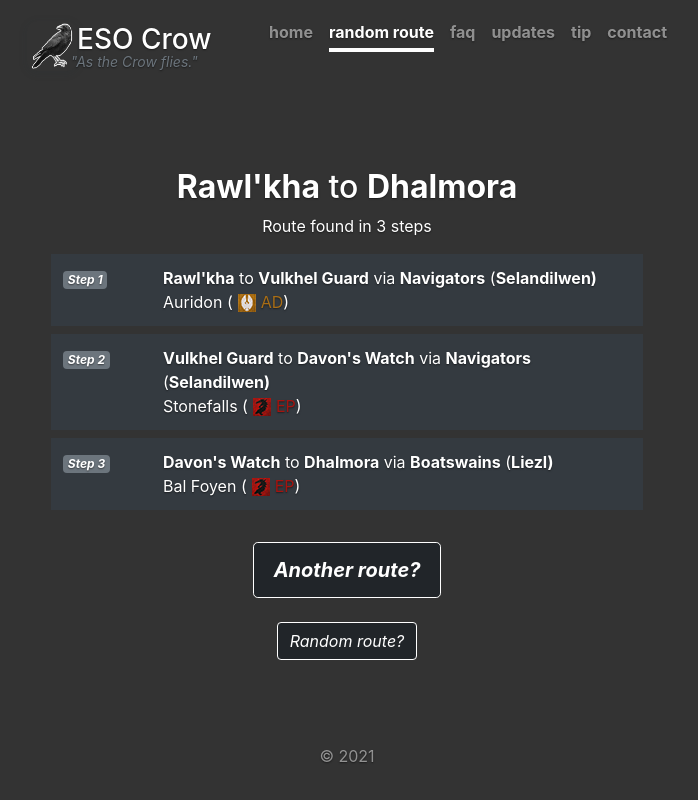
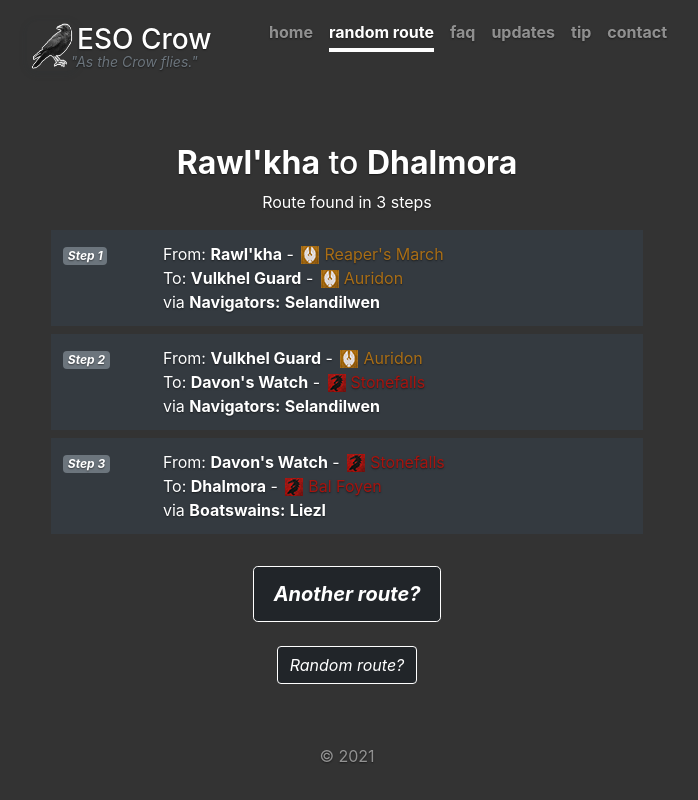
Before and after one commit to kaineyb/ESO-Crow, a Flask app: a page that uses templates/routing/dijkstra.html in a window 1280 px wide. Shown: the whole page, without its empty margins (293-991 px from the left). Run offline with Flask 2, Linux system fonts and the light colour scheme; some libraries are stand-ins or nearby versions.

Commit message:
added start zone on routing, tweaked css
added images for dlc/exp/neutral zones

```diff
--- a/esocrow/functions/routing.py
+++ b/esocrow/functions/routing.py
@@ -48,6 +48,7 @@ def dijkstra(G: DiGraph, source: str, destination: str, attribute_label: "dict[A
                 pairs_list.append(
                     [start, finish,
                      attribute_label[pairs], attribute_npc[pairs],
+                     city_zone(start), city_zone_type(start),
                      city_zone(finish), city_zone_type(finish)])
 
             if len(pairs_list) > 0:
--- a/static/css/style.css
+++ b/static/css/style.css
@@ -1,16 +1,5 @@
-:root {
-  --dc: rgb(0, 100, 150);
-  --ep: rgb(165, 20, 15);
-  --ad: rgb(169, 110, 22);
-
-  --dc-image: url(/static/images/daggerfall.png);
-  --ep-image: url(/static/images/ebonheart.png);
-  --ad-image: url(/static/images/aldmeri.png);
-
-  --dlc: green;
-  --expansion: pink;
-  --neutral: lightgray;
-}
+@import url(sub/colours.css);
+@import url(sub/images.css);
 
 img {
   height: auto;
@@ -69,35 +58,65 @@ main a {
 .routes_dc {
   color: var(--dc);
 }
+.routes_dc::before {
+  content: var(--dc-image);
+}
 
 .routes_ad {
   color: var(--ad);
+}
+.routes_ad::before {
+  content: var(--ad-image);
 }
 
 .routes_ep {
   color: var(--ep);
 }
 
+.routes_ep::before {
+  content: var(--ep-image);
+}
+
+.routes_dlc {
+  color: var(--dlc);
+}
+
+.routes_dlc::before {
+  content: var(--dlc-image);
+}
+
+.routes_expansion {
+  color: var(--expansion);
+}
+
+.routes_expansion::before {
+  content: var(--expansion-image);
+}
+
+.routes_neutral {
+  color: var(--neutral);
+}
+.routes_neutral::before {
+  content: var(--neutral-image);
+}
+
 .routes_dc::before,
 .routes_ad::before,
-.routes_ep::before {
+.routes_ep::before,
+.routes_dlc::before,
+.routes_neutral::before,
+.routes_expansion::before {
   margin-right: 5px;
-  margin-left: 5px;
+  margin-left: 3px;
   position: relative;
   top: 4px;
 }
 
-.routes_ep::before {
-  content: var(--ep-image);
-}
-
-.routes_dc::before {
-  content: var(--dc-image);
-}
-
-.routes_ad::before {
-  content: var(--ad-image);
-}
+/* .zone {
+  -webkit-text-stroke-width: 0.01rem;
+  -webkit-text-fill-color: inherit;
+  -webkit-text-stroke-color: white;
+} */
 
 .zone-badge {
   float: right;
--- /dev/null
+++ b/static/css/sub/colours.css
@@ -0,0 +1,9 @@
+:root {
+  --dc: rgb(0, 100, 150);
+  --ep: rgb(165, 20, 15);
+  --ad: rgb(169, 110, 22);
+
+  --dlc: green;
+  --expansion: pink;
+  --neutral: lightgray;
+}
--- /dev/null
+++ b/static/css/sub/images.css
@@ -0,0 +1,9 @@
+:root {
+  --dc-image: url(/static/images/daggerfall.png);
+  --ep-image: url(/static/images/ebonheart.png);
+  --ad-image: url(/static/images/aldmeri.png);
+
+  --dlc-image: url(/static/images/dlc.png);
+  --expansion-image: url(/static/images/expansion.png);
+  --neutral-image: url(/static/images/neutral.png);
+}
--- a/templates/routing/dijkstra.html
+++ b/templates/routing/dijkstra.html
@@ -2,13 +2,13 @@
 {% set active_page = "route" %}
 
 {% macro zone_type(zt) %}
-{% if  zt == "DC" %}routes_dc{% endif %}
-{% if  zt == "AD" %}routes_ad{% endif %}
-{% if  zt == "EP" %}routes_ep{% endif %}
-{% if  zt == "DLC" %}routes_dlc{% endif %}
-{% if  zt == "Expansion" %}routes_expansion{% endif %}
+{%- if  zt == "DC" -%}routes_dc{%- endif -%}
+{%- if  zt == "AD" -%}routes_ad{%- endif -%}
+{%- if  zt == "EP" -%}routes_ep{%- endif -%}
+{%- if  zt == "DLC" -%}routes_dlc{%- endif -%}
+{%- if  zt == "Expansion" -%}routes_expansion{%- endif -%}
+{%- if  zt == "Neutral" -%}routes_neutral{%- endif -%}
 {% endmacro %}
-{{ zone_type("AD") }}
 
 
 
@@ -46,21 +46,28 @@
         <p><strong>Error:</strong>  {{ error_message }}</p>
     {% endif %}
 
+
 <div class="container">
     {% if pairs_list %}
         <p>Route found in {{pairs_list|count}} steps</p>
-        {% for pair in pairs_list %}
+        {% for start_loc, finish_loc, type, npc, start_zone, start_zone_type, finish_zone, finish_zone_type  in pairs_list%}
 
     <div class="row bg-dark mb-2 p-2 text-white text-left">
         <div class="col-2 p-1">
             <span class="badge badge-secondary font-italic text-left">Step {{loop.index}}</span>
         </div>
         <div class="col line-height p-1 pl-2">
-            <a href="/{{ pair[0] }}">{{ pair[0] }}</a> to
-            <a href="/{{ pair[1] }}">{{ pair[1] }}</a> via
-            <a href="https://en.uesp.net/wiki/Online:{{ pair[2] }}">{{ pair[2] }}</a>
-            (<a href="https://en.uesp.net/wiki/Online:{{ pair[3] }}">{{ pair[3] }})</a>
-            <br>{{ pair[4] }} (<span class="{{zone_type(pair[5])}}">{{ pair[5]}}</span>)
+            From: <a href="/{{ start_loc }}">{{ start_loc }}</a> - <span class="zone {{ zone_type(start_zone_type) }}">{{ start_zone }}</span>  <br>
+
+            To: <a href="/{{ finish_loc }}">{{ finish_loc }}</a> - <span class="zone {{ zone_type(finish_zone_type) }}">{{ finish_zone }}</span>
+
+            <br>
+
+            via <a href="https://en.uesp.net/wiki/Online:{{ type }}">{{ type }}:</a>
+
+            <a href="https://en.uesp.net/wiki/Online:{{ npc }}">{{ npc }}</a>
+
+
 
         </div>
     </div>
@@ -68,6 +75,7 @@
     {% endif %}
 </div>
 
+
 <a href="/" class="btn btn-lg btn-secondary fly mt-4 mb-4">Another route?</a>
 <p><a href="/random_route" class="btn fly btn-secondary">Random route?</a></p>
 
```
Also changed, not shown: static/images/dlc.png (added), static/images/dlc_old.png (added), static/images/expansion.png (added), static/images/expansion_old.png (added), static/images/neutral.png (added), static/images/neutral_old.png (added).
